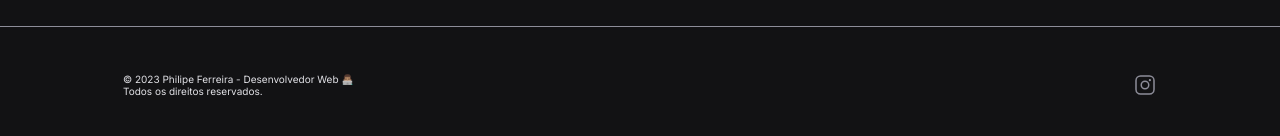
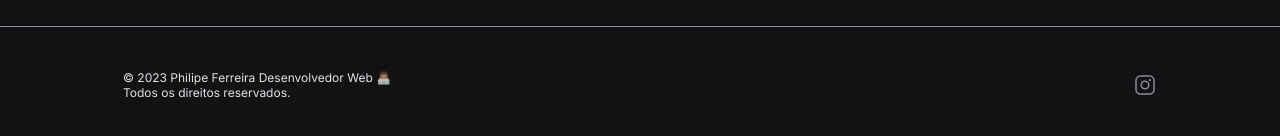
Before and after one commit to philipef-dev/philipef-dev-portfolio, a React (Vite) app: page / in a window 1280 px wide. Shown: the part 3513-3649 px from the top of the page. Built offline with nearby package versions, Linux system fonts and the light colour scheme.

Commit message:
font footer ok

```diff
--- a/src/components/Footer/index.jsx
+++ b/src/components/Footer/index.jsx
@@ -5,7 +5,7 @@ export function Footer() {
   return (
     <Container>
       <Copyright>
-        <p>© 2023 Philipe Ferreira - Desenvolvedor Web 👨🏽‍💻 </p>
+        <p>© 2023 Philipe Ferreira  Desenvolvedor Web 👨🏽‍💻 </p>
         <p>Todos os direitos reservados.</p>
       </Copyright>
 
--- a/src/components/Footer/styles.js
+++ b/src/components/Footer/styles.js
@@ -19,7 +19,7 @@ export const Container = styled.footer`
 `;
 
 export const Copyright = styled.div`
-font-size: 1rem;
+font-size: 1.2rem;
 `;
 
 export const SocialMedia = styled.div`
```
